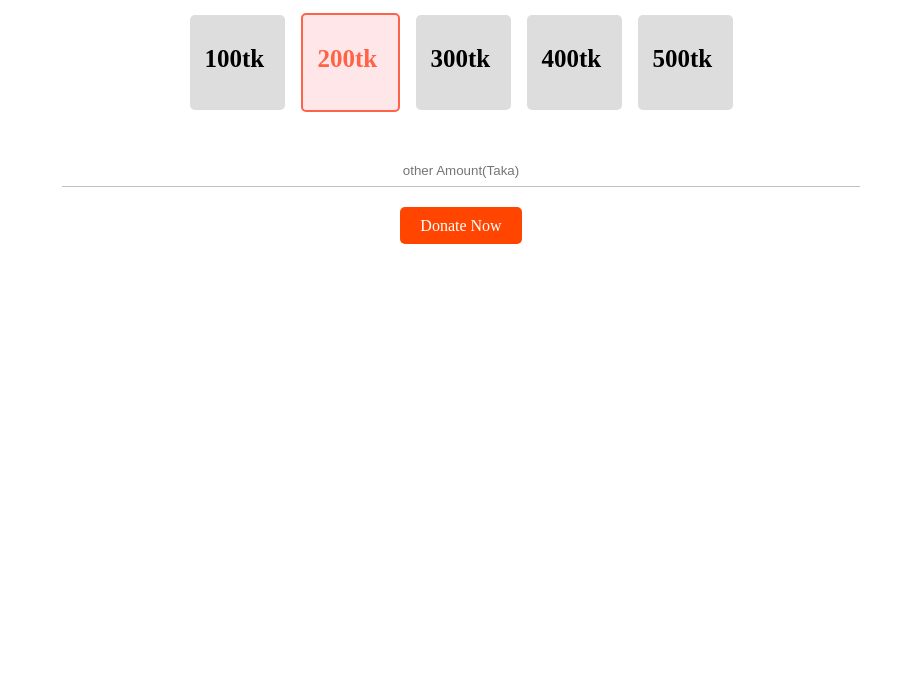
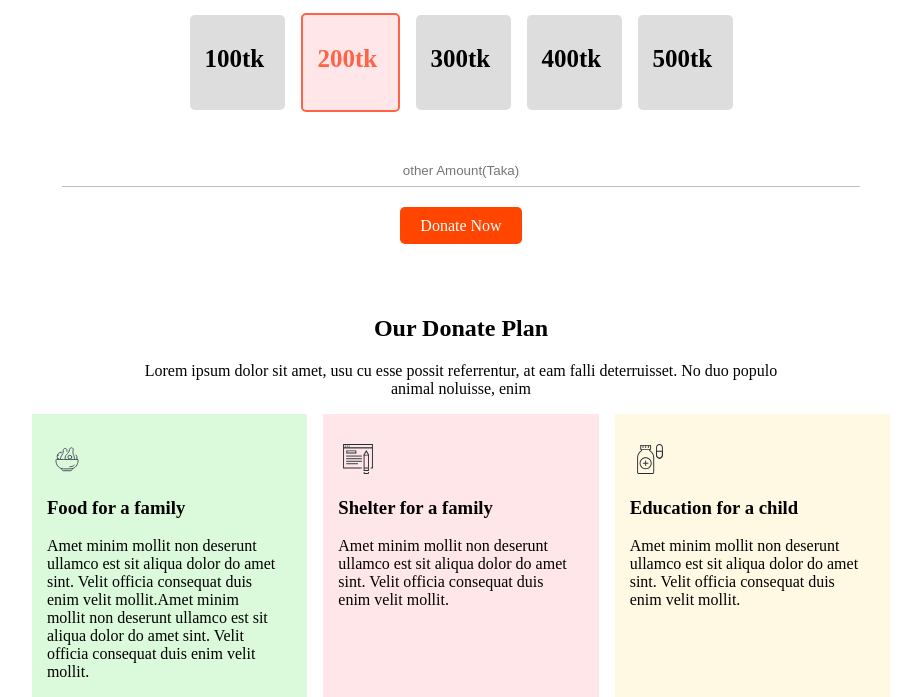
Before and after one commit to atik94/donate-today, a plain HTML site: page index.html in a window 1280 px wide. Shown: the part 846-1543 px from the top of the page, without its empty margins (179-1100 px from the left). Before the commit the page ends 1090 px from the top, so only its background shows below. Drawn offline with Linux system fonts and the light colour scheme.

Commit message:
Donate Plan section commit

```diff
--- a/index.html
+++ b/index.html
@@ -38,5 +38,43 @@
         <a class="donate-button" href="">Donate Now</a>
       </div>
     </section>
+    <!--End donate today section-->
+    <section class="donate-plan">
+      <div class="donate-plan-top">
+        <h2>Our Donate Plan</h2>
+        <p>
+          Lorem ipsum dolor sit amet, usu cu esse possit referrentur, at eam falli deterruisset. No duo populo animal
+          noluisse, enim
+        </p>
+      </div>
+      <div class="donate-plan-bottom">
+        <div id="donate-plan-bg-one" class="donate-plan-bottom-one">
+          <img src="icons/icon8.svg" alt="" />
+          <h3>Food for a family</h3>
+          <p>
+            Amet minim mollit non deserunt ullamco est sit aliqua dolor do amet sint. Velit officia consequat duis enim
+            velit mollit.Amet minim mollit non deserunt ullamco est sit aliqua dolor do amet sint. Velit officia
+            consequat duis enim velit mollit.
+          </p>
+        </div>
+        <div id="donate-plan-bg-two" class="donate-plan-bottom-one">
+          <img src="icons/icon4.svg" alt="" />
+          <h3>Shelter for a family</h3>
+          <p>
+            Amet minim mollit non deserunt ullamco est sit aliqua dolor do amet sint. Velit officia consequat duis enim
+            velit mollit.
+          </p>
+        </div>
+        <div id="donate-plan-bg-three" class="donate-plan-bottom-one">
+          <img src="icons/medicine.svg" alt="" />
+          <h3>Education for a child</h3>
+          <p>
+            Amet minim mollit non deserunt ullamco est sit aliqua dolor do amet sint. Velit officia consequat duis enim
+            velit mollit.
+          </p>
+        </div>
+      </div>
+    </section>
+    <!--End donate plan section-->
   </body>
 </html>
--- a/style.css
+++ b/style.css
@@ -2,13 +2,15 @@ body,
 html {
   margin: 0;
   height: 100%;
+}
+section {
+  margin-bottom: 80px;
 }
 .top-banner {
   background-image: url(images/donation5.jpg);
   background-repeat: no-repeat;
   background-size: cover;
   height: 85%;
-  margin-bottom: 80px;
 }
 .banner-part {
   text-align: center;
@@ -79,5 +81,36 @@ html {
   padding-bottom: 8px;
   margin-bottom: 30px;
 }
+/*End donate today section*/
+.donate-plan-top {
+  text-align: center;
+  width: 50%;
+  margin: 0 auto;
+}
+.donate-plan-bottom {
+  display: flex;
 
-/*End donate today section*/
+  justify-content: center;
+  margin: 0 auto;
+}
+.donate-plan-bottom-one {
+  background-color: #dbf9db;
+  margin-left: 8px;
+  margin-right: 8px;
+  width: 18%;
+  padding: 30px 30px 0px 15px;
+}
+.donate-plan-bottom img {
+  width: 40px;
+  height: 30px;
+}
+#donate-plan-bg-one {
+  background-color: #dbf9db;
+}
+#donate-plan-bg-two {
+  background-color: #ffe6e8;
+}
+#donate-plan-bg-three {
+  background-color: #fff9e3;
+}
+/*End donate plan section*/
```
